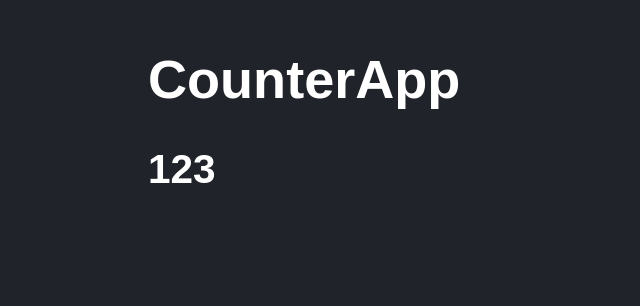
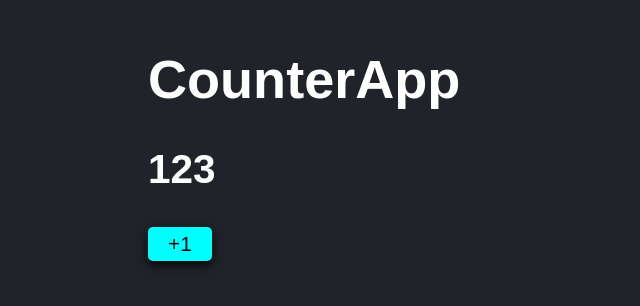
Before and after one commit to estuardoMC/curso-react-vite, a React (Vite) app: page / in a window 1280 px wide. Shown: the part 136-442 px from the top of the page, without its empty margins (0-640 px from the left). Built offline with nearby package versions, Linux system fonts and the light colour scheme.

Commit message:
añadiendo un evento click al boton

```diff
--- a/src/CounterApp.jsx
+++ b/src/CounterApp.jsx
@@ -4,6 +4,9 @@ export const CounterApp =({value})=>{
         <>
             <h1>CounterApp</h1>
             <h2> { value } </h2>
+            <button onClick={ ()=>{console.log("hola")} /*los eventos click se declaran dentro del elemento html*/}>
+                +1
+            </button>
         </>
     )
 }
--- a/src/estilo.css
+++ b/src/estilo.css
@@ -5,3 +5,12 @@ html, body{
     font-size: 1.3rem;
     padding: 70px;
 }
+button{
+    padding: 5px 20px;
+    font-size: 1rem;
+    border: 0px;
+    border-radius: 5px;
+    box-shadow: 0px 4px 10px 1px rgba(0,0,0,0.75);
+    cursor: pointer;
+    background-color: aqua;
+}
```
